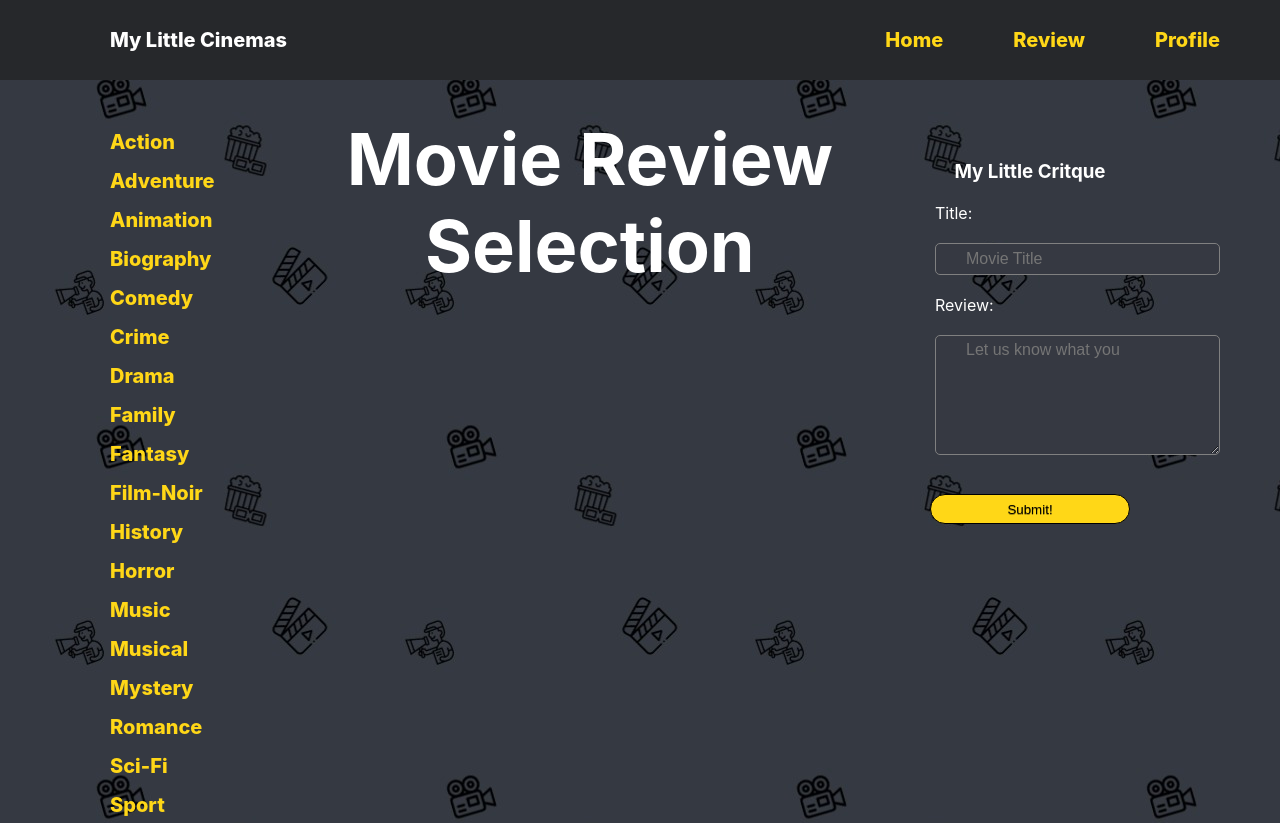
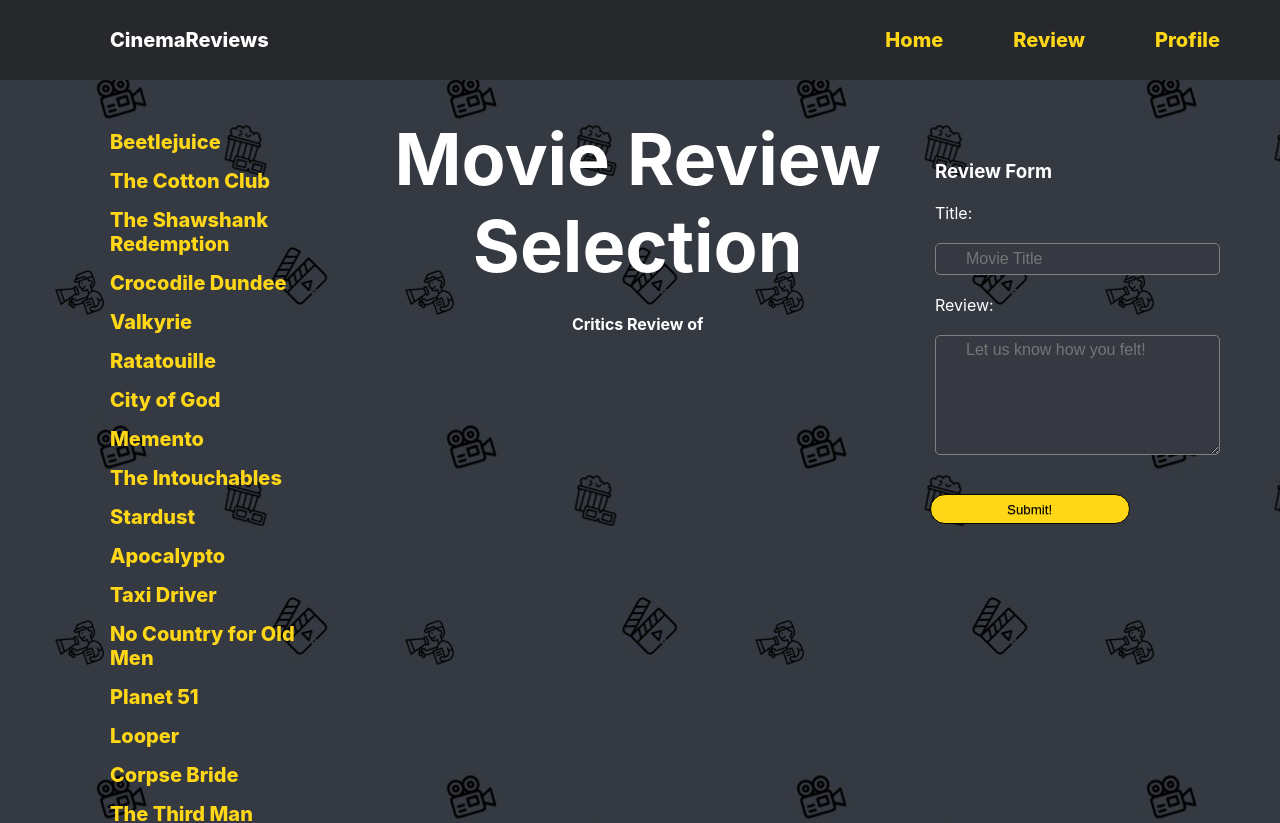
Before and after one commit to alenjo874/cinema-review-app, a React (Create React App) app: page /review in a window 1280 px wide. Shown: the top 823 px of the page. Built offline with nearby package versions, Linux system fonts and the light colour scheme; data requests are answered from the project's data file.

Commit message:
review selection touch up

```diff
--- a/src/App.css
+++ b/src/App.css
@@ -186,9 +186,12 @@
   display: flex;
   flex-direction: column;
   align-items: center;
-  width: 20%;
+  width: 30%;
   padding: 25px 75px 0px 0px;
   max-width: 300px;
+  max-height: 400px;
+  position: sticky;
+  top: 0;
 }
 
 .comment-element {
@@ -230,6 +233,8 @@
 
 .review-img {
   width: 150px;
+  border-radius: 15px;
+  margin: 10px;
 }
 
 .profile {
@@ -239,15 +244,24 @@
 
 .movie-card {
   display: flex;
+  margin: 15px;
+  border-radius: 15px;
+  min-height: 150px;
+}
+
+.review-info-container {
+  display: flex;
   flex-direction: column;
   justify-content: center;
-  align-items: center;
+  margin: 10px;
   text-align: center;
-  margin: 15px;
   background-color: rgba(211, 211, 211, 0.1);
   border-radius: 25px;
   width: 300px;
-  min-height: 350px;
+}
+
+.review-infro-element {
+  margin-bottom: 5px;
 }
 
 .search-form {
@@ -260,25 +274,10 @@ li {
 
 .genre-element {
   margin: 15px;
-}
-
-.genre-element {
   font-weight: 800;
   font-size: 1.25rem;
   color: #ffd717;
   padding: 0 35px;
-}
-
-.genre-element:hover {
-  color: white;
-  transform: scale(1.25);
-  transition-duration: 0.35s;
-  cursor: pointer;
-}
-
-.genre-element:active {
-  color: darkgrey;
-  transform: scale(0.9);
 }
 
 .albumsContainer {
--- a/src/components/HomeContainer.js
+++ b/src/components/HomeContainer.js
@@ -13,13 +13,14 @@ function HomeContainer() {
       .then(setMoviesArray);
   }, []);
 
-  const filterTitles = moviesArray.filter((movie) =>
-    movie.title.toLowerCase().includes(search.toLowerCase()) ||
-    movie.genres.toLowerCase().includes(search.toLowerCase()) ||
-    movie.director.toLowerCase().includes(search.toLowerCase()) ||
-    movie.actors.toLowerCase().includes(search.toLowerCase())
-
-  );
+  const filterTitles = moviesArray.filter((movie) => {
+    return (
+      movie.title.toLowerCase().includes(search.toLowerCase()) ||
+      movie.director.toLowerCase().includes(search.toLowerCase()) ||
+      movie.actors.toLowerCase().includes(search.toLowerCase()) ||
+      movie.genres.join(" ").toLowerCase().includes(search.toLowerCase())
+    );
+  });
 
   const displayTitles = filterTitles.map((movie) => {
     return <HomeCard key={uuidv4()} {...movie} />;
@@ -41,7 +42,7 @@ function HomeContainer() {
           type="text"
           value={search}
           onChange={handleSearch}
-          placeholder="search movie by title"
+          placeholder="Search by Title, Director, Genre"
           className="search text-center"
         ></input>
         <button className="btn-style">+Add Movie</button>
--- a/src/components/MainContainer/GenresContainer/Genres.js
+++ b/src/components/MainContainer/GenresContainer/Genres.js
@@ -1,27 +1,47 @@
 import React from "react";
-// import { motion } from "framer-motion";
+import { motion } from "framer-motion";
 
-function Genres({ genre, onClickDisplayMovies, handleSearchDisplay }) {
+function Genres({ title, movieId, onClickDisplayMovies, handleSearchDisplay }) {
   function handleClick() {
-    onClickDisplayMovies(genre);
-    handleSearchDisplay();
+    handleSearchDisplay(title, movieId);
   }
+
+  // console.log(movie);
+
+  // whileHover={{
+  //   scale: 1.2,
+  //   transition: { duration: 0.3 },
+  // }}
+  // whileTap={{
+  //   scale: 0.8,
+  //   transition: { duration: 0.3 },
+  // }}
+  // className="image"
+  // id="postimage"
+  // initial={{ y: -50, opacity: 0 }}
+  // animate={{ y: -10, opacity: 1 }}
+  // exit={{ opacity: 0 }}
+  // transition={{ type: "spring", stiffness: 200 }}
 
   return (
     <div>
-      <ul className="genre-element" onClick={handleClick}>{genre}</ul>
-      {/* <motion.ul
+      {/* <ul className="genre-element" onClick={handleClick}>{genre}</ul> */}
+      <motion.ul
         whileHover={{
           scale: 1.25,
           originX: 0,
-          textShadown: "0px 0px 100px rgb(255,0,0)",
+          transition: { duration: 0.3 },
         }}
-        transition={{ type: "spring", stiffness: 300 }}
+        whileTap={{
+          scale: 0.9,
+          transition: { duration: 0.3 },
+        }}
+        transition={{ type: "spring", stiffness: 275 }}
         className="genre-element"
         onClick={handleClick}
       >
-        {genre}
-      </motion.ul> */}
+        {title}
+      </motion.ul>
     </div>
   );
 }
--- a/src/components/MainContainer/GenresContainer/GenresContainer.js
+++ b/src/components/MainContainer/GenresContainer/GenresContainer.js
@@ -3,32 +3,21 @@ import { v4 as uuidv4 } from "uuid";
 import Genres from "./Genres";
 
 function GenresContainer({
-  genresArray,
   onClickDisplayMovies,
   handleSearchDisplay,
+  moviesArray,
 }) {
-  // let filteredArtistList = [];
-
-  // artistArray.map((artist) => filteredArtistList.push(artist.artist));
-
-  // const unqiueArray = filteredArtistList.filter(function (value, index, self) {
-  //   return self.indexOf(value) === index;
-  // });
-
-  const genresArrayAlpha = genresArray.sort();
-
-  console.log(genresArrayAlpha);
-
-  const genreList = genresArrayAlpha.map((genre) => (
+  const movieTitleList = moviesArray.map((movie) => (
     <Genres
+      title={movie.title}
+      movieId={movie.id}
       key={uuidv4()}
-      genre={genre}
       handleSearchDisplay={handleSearchDisplay}
       onClickDisplayMovies={onClickDisplayMovies}
     />
   ));
 
-  return <div className="genres-container">{genreList}</div>;
+  return <div className="genres-container">{movieTitleList}</div>;
 }
 
 export default GenresContainer;
--- a/src/components/MainContainer/MainContainer.js
+++ b/src/components/MainContainer/MainContainer.js
@@ -13,6 +13,7 @@ function MainContainer({ comments, setComments, handleDeleteComment }) {
 
   // const [movieReviewForm, setMovieReviewForm] = useState(true);
   const [movieId, setMovieId] = useState("");
+  const [movieTitle, setMovieTitle] = useState("");
 
   useEffect(() => {
     fetch("http://localhost:3000/genres")
@@ -35,8 +36,10 @@ function MainContainer({ comments, setComments, handleDeleteComment }) {
     movie.genres.includes(genre)
   );
 
-  function handleSearchDisplay() {
+  function handleSearchDisplay(title, movieId) {
     setSearchDisplay(true);
+    setMovieTitle(title);
+    setMovieId(movieId);
   }
 
   function handleInfoDisplay(id) {
@@ -54,26 +57,21 @@ function MainContainer({ comments, setComments, handleDeleteComment }) {
         genresArray={genresArray}
         onClickDisplayMovies={onClickDisplayMovies}
         handleSearchDisplay={handleSearchDisplay}
+        moviesArray={moviesArray}
       />
       <MoviesContainer
-        filteredMovies={filteredMovies}
-        searchDisplay={searchDisplay}
+        movieTitle={movieTitle}
+        movieId={movieId}
+        moviesArray={moviesArray}
         comments={comments}
-        setComments={setComments}
-        handleUpdateComments={handleUpdateComments}
         handleDeleteComment={handleDeleteComment}
-        isGenreClicked={isGenreClicked}
-        moviesArray={moviesArray}
-        handleInfoDisplay={handleInfoDisplay}
-        // Review Form Integration
-        genre={genre}
       />
       <MovieReview
         moviesArray={moviesArray}
         comments={comments}
         movieId={movieId}
         handleUpdateComments={handleUpdateComments}
-        handleDeleteComment={handleDeleteComment}
+
       />
     </main>
   );
--- a/src/components/MainContainer/MovieReview/MovieReview.js
+++ b/src/components/MainContainer/MovieReview/MovieReview.js
@@ -1,6 +1,4 @@
 import React, { useState } from "react";
-import { v4 as uuidv4 } from "uuid";
-import CommentCard from "../../CommentCard";
 
 function MovieReview({
   handleUpdateComments,
@@ -35,27 +33,13 @@ function MovieReview({
     });
   }
 
-  const filteredComments = comments.filter(
-    (comment) => comment.movieId === movieId
-  );
-
-  const displayComments = filteredComments.map((comment) => {
-    return (
-      <CommentCard
-        key={uuidv4()}
-        {...comment}
-        handleDeleteComment={handleDeleteComment}
-      />
-    );
-  });
-
   // const filteredMovieObj = moviesArray.filter(movie => movie.title.toLowerCase() === reviewTitleInput.toLowerCase())
   // console.log(filteredMovieObj)
 
   return (
     <div className="comment-container">
-      <h3 className="comment-element">My Little Critque</h3>
       <form onSubmit={handleSubmitReview} className="comment-form">
+        <h3 className="comment-element">Review Form</h3>
         <lable className="comment-element">Title:</lable>
         <input
           className="search comment-element"
@@ -72,7 +56,7 @@ function MovieReview({
           cols="50"
           value={reviewFormInput}
           onChange={(e) => setReviewFormInput(e.target.value)}
-          placeholder="Let us know what you"
+          placeholder="Let us know how you felt!"
         ></textarea>
         <button className="btn-style">Submit!</button>
       </form>
--- a/src/components/MainContainer/MoviesContainer/MovieCard.js
+++ b/src/components/MainContainer/MoviesContainer/MovieCard.js
@@ -1,13 +1,31 @@
 import React from "react";
 
-function MovieCard({ id, title, year, runtime, genres, director, actors, plot, posterUrl, handleInfoDisplay }) {
-
+function MovieCard({
+  id,
+  title,
+  year,
+  runtime,
+  genres,
+  director,
+  actors,
+  plot,
+  posterUrl,
+  handleInfoDisplay,
+}) {
   return (
     <div className="movie-card" onClick={() => handleInfoDisplay(id)}>
-      <h3>{title}</h3>
-      <img src={posterUrl} alt="" className="review-img"></img>
-      <p>{director}</p>
-      <p>{year}</p>
+      <div className="review-img-container">
+        <img src={posterUrl} alt="" className="review-img"></img>
+      </div>
+      <div className="review-info-container">
+        <p className="review-infro-element">
+          {genres.join(" ")} {year}
+        </p>
+        <p className="review-infro-element">Director: {director}</p>
+        <p className="review-infro-element">Actors: {actors}</p>
+        <p className="review-infro-element">Runtime: {runtime} minutes</p>
+        <p className="review-infro-element">{plot}</p>
+      </div>
     </div>
   );
 }
--- a/src/components/MainContainer/MoviesContainer/MoviesContainer.js
+++ b/src/components/MainContainer/MoviesContainer/MoviesContainer.js
@@ -1,15 +1,50 @@
 import React, { useState, useEffect } from "react";
+import { motion } from "framer-motion";
+import MovieCard from "./MovieCard";
 import CommentCard from "../../CommentCard";
 import { v4 as uuidv4 } from "uuid";
 
-function MoviesContainer({ isGenreClicked, genre }) {
+function MoviesContainer({
+  isGenreClicked,
+  movieTitle,
+  movieId,
+  moviesArray,
+  comments,
+  handleDeleteComment,
+}) {
+  const movieSelection = moviesArray.filter((movie) => movie.id === movieId);
+
+  const displayMovieCard = movieSelection.map((movie) => {
+    return <MovieCard key={uuidv4()} {...movie} />;
+  });
+
+  const filteredComments = comments.filter(
+    (comment) => comment.movieId === movieId
+  );
+
+  const displayComments = filteredComments.map((comment) => {
+    return (
+      <CommentCard
+        key={uuidv4()}
+        {...comment}
+        handleDeleteComment={handleDeleteComment}
+      />
+    );
+  });
+
   return (
     <div className="movie-container">
       <div className="movie-header">
         <h2>Movie Review Selection</h2>
-        <p className="movie-genre"> {genre}</p>
+        <p className="movie-genre"> {movieTitle}</p>
       </div>
-      <div className="carousel"></div>
+      <div className="card-review-container">
+        <div className="card-container"> {displayMovieCard}</div>
+        <div className="review-feed-container">
+          <h4>Critics Review of {movieTitle}</h4>
+          {displayComments}
+          </div>
+      </div>
     </div>
   );
 }
--- a/src/components/NavBar.js
+++ b/src/components/NavBar.js
@@ -5,7 +5,7 @@ function NavBar() {
   return (
     <div className="navbar-container">
       <div className="app-name">
-        <li className="name-element">My Little Cinemas</li>
+        <li className="name-element">CinemaReviews</li>
       </div>
       <div className="navBar">
         <Link to="/" style={{ textDecoration: "none" }}>
```
Also changed, not shown: src/components/HomeCard.js (+3 -24 lines), db.json.
